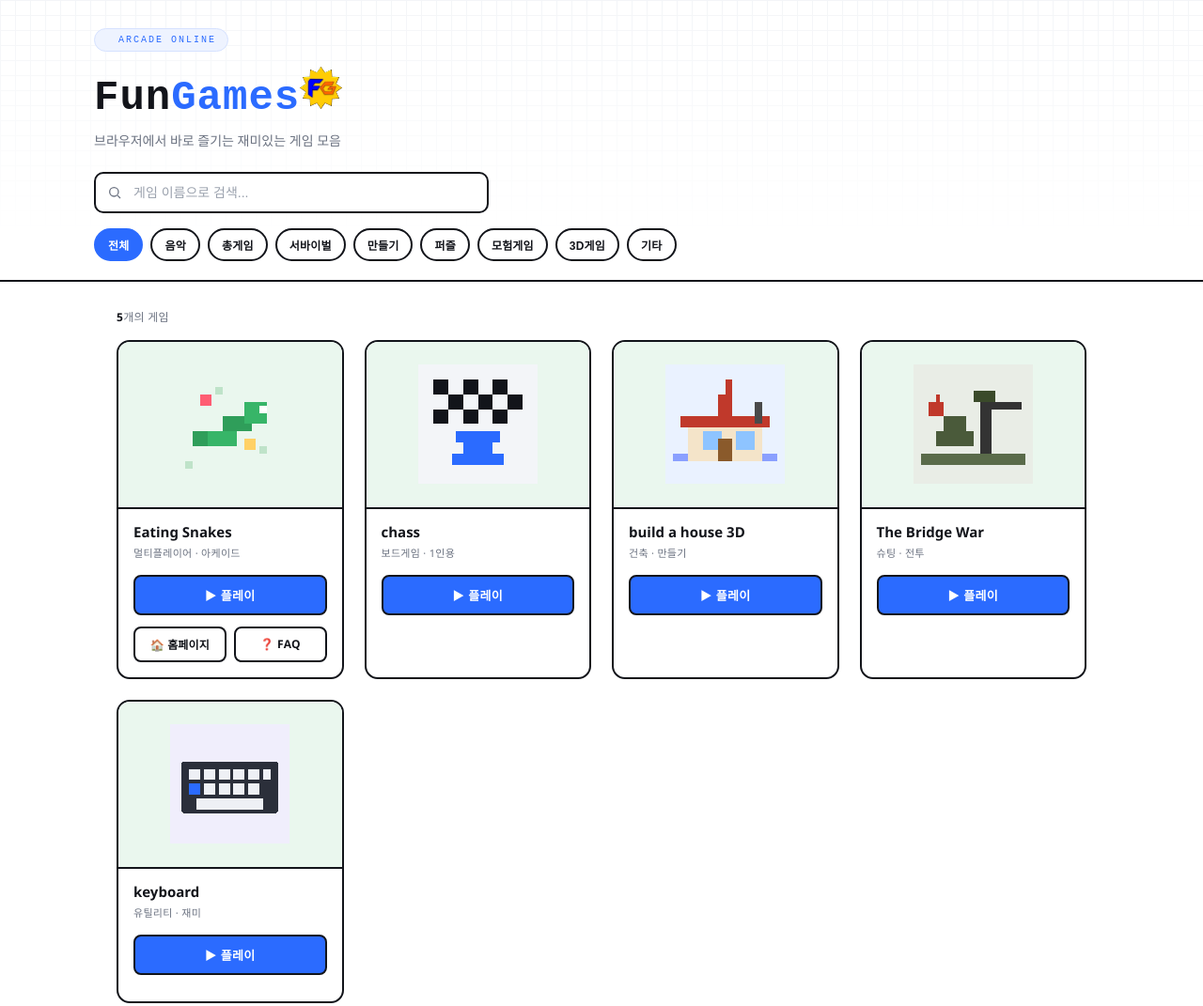
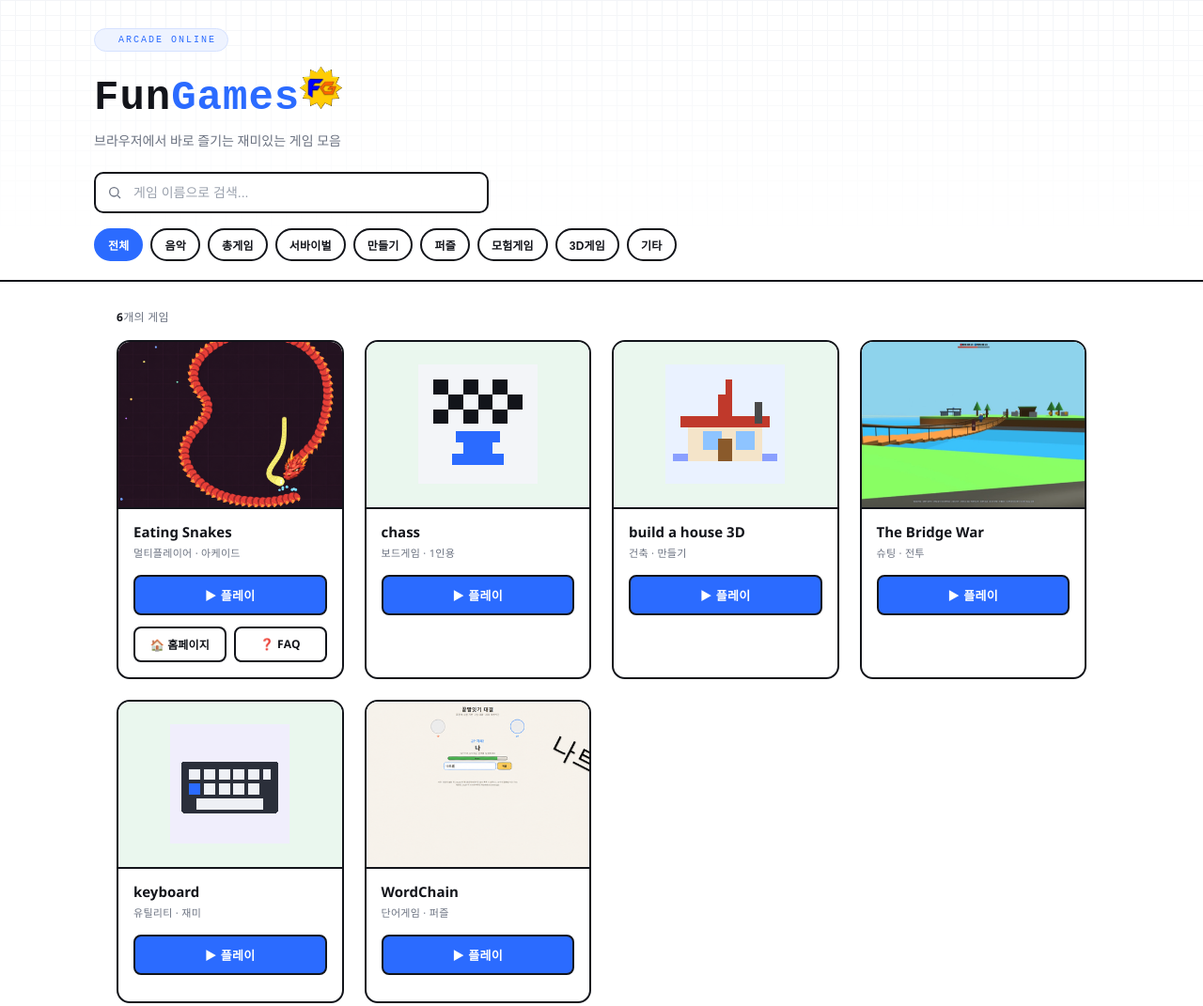
Before and after one commit to KangBaek-ho/fungames, a plain HTML site: page index.html in a window 1280 px wide. Shown: the top 1071 px of the page at 94% size. Drawn offline with Linux system fonts and the light colour scheme.

Commit message:
Update index.html

```diff
--- a/index.html
+++ b/index.html
@@ -271,6 +271,7 @@ const BUILTIN_GAMES = [
     url:'https://kangbaek-ho.github.io/eatingsnakes/',
     homeUrl:'https://kangbaek-ho.github.io/snakeshome/',
     faqUrl:'https://kangbaek-ho.github.io/faq/',
+    thumbnail:'EatingSnakes.png',
     builtin:true,
     published:true,
     tag:'멀티플레이어 · 아케이드'
@@ -298,6 +299,7 @@ const BUILTIN_GAMES = [
     name:'The Bridge War',
     category:'총게임',
     url:'https://kangbaek-ho.github.io/wargame/',
+    thumbnail:'TheBridgeWar.png',
     builtin:true,
     published:true,
     tag:'슈팅 · 전투'
@@ -312,10 +314,21 @@ const BUILTIN_GAMES = [
     tag:'유틸리티 · 재미'
   },
   {
+    id:'builtin-wordchain',
+    name:'WordChain',
+    category:'퍼즐',
+    url:'https://kangbaek-ho.github.io/WordChain/',
+    thumbnail:'WordChain.png',
+    builtin:true,
+    published:true,
+    tag:'단어게임 · 퍼즐'
+  },
+  {
     id:'builtin-wargame-3d',
     name:'The Bridge War',
     category:'3D게임',
     url:'https://kangbaek-ho.github.io/wargame/',
+    thumbnail:'TheBridgeWar.png',
     builtin:true,
     published:true,
     tag:'슈팅 · 3D',
@@ -423,6 +436,7 @@ function genericThumbSVG(){
   </svg>`;
 }
 function thumbInnerHTML(game){
+  if(game.thumbnail) return `<img src="${escapeHtml(game.thumbnail)}" alt="${escapeHtml(game.name)}">`;
   if(game.id==='builtin-eating-snakes') return snakeThumbSVG();
   if(game.id==='builtin-chess') return chessThumbSVG();
   if(game.id==='builtin-build-a-house-3d' || game.id==='builtin-build-a-house-3d-cat') return houseThumbSVG();
@@ -458,6 +472,23 @@ document.addEventListener('click', (e)=>{
     playClickSound();
   }
 }, true);
+
+// ---- fullscreen: enter on first interaction, stays on across same-tab navigation ----
+function requestFullscreenSafe(){
+  const el = document.documentElement;
+  if(document.fullscreenElement || document.webkitFullscreenElement) return;
+  const req = el.requestFullscreen || el.webkitRequestFullscreen || el.msRequestFullscreen;
+  if(req){
+    try{ req.call(el).catch(()=>{}); }catch(e){}
+  }
+}
+// Browsers block auto-fullscreen without a user gesture, so try immediately
+// (works if this page was itself opened by a user click) and also arm it
+// on the very first click/keydown/touch anywhere on the page.
+requestFullscreenSafe();
+['click','keydown','touchstart'].forEach(evt=>{
+  document.addEventListener(evt, requestFullscreenSafe, {once:true, capture:true});
+});
 
 const errorOverlay = document.getElementById('errorOverlay');
 const errorCodeEl = document.getElementById('errorCode');
@@ -505,7 +536,11 @@ async function attemptOpen(game){
   try{
     await fetch(game.url, {mode:'no-cors', signal:controller.signal, cache:'no-store'});
     clearTimeout(timer);
-    window.open(game.url, '_blank', 'noopener');
+    // Fullscreen state only carries over across a same-tab navigation, so
+    // request it here (this click is a valid user gesture) and navigate
+    // the current tab instead of opening a new one.
+    requestFullscreenSafe();
+    location.href = game.url;
   }catch(err){
     clearTimeout(timer);
     if(!navigator.onLine){
```
